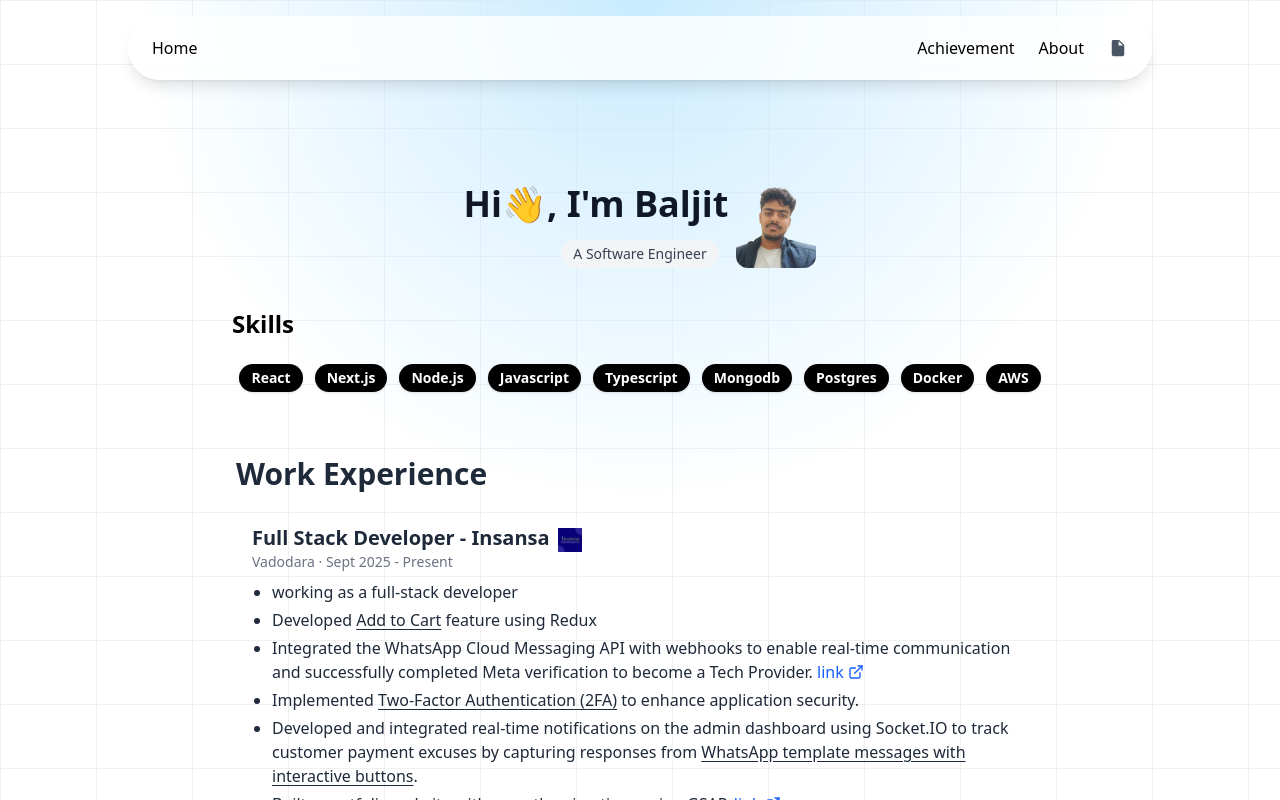
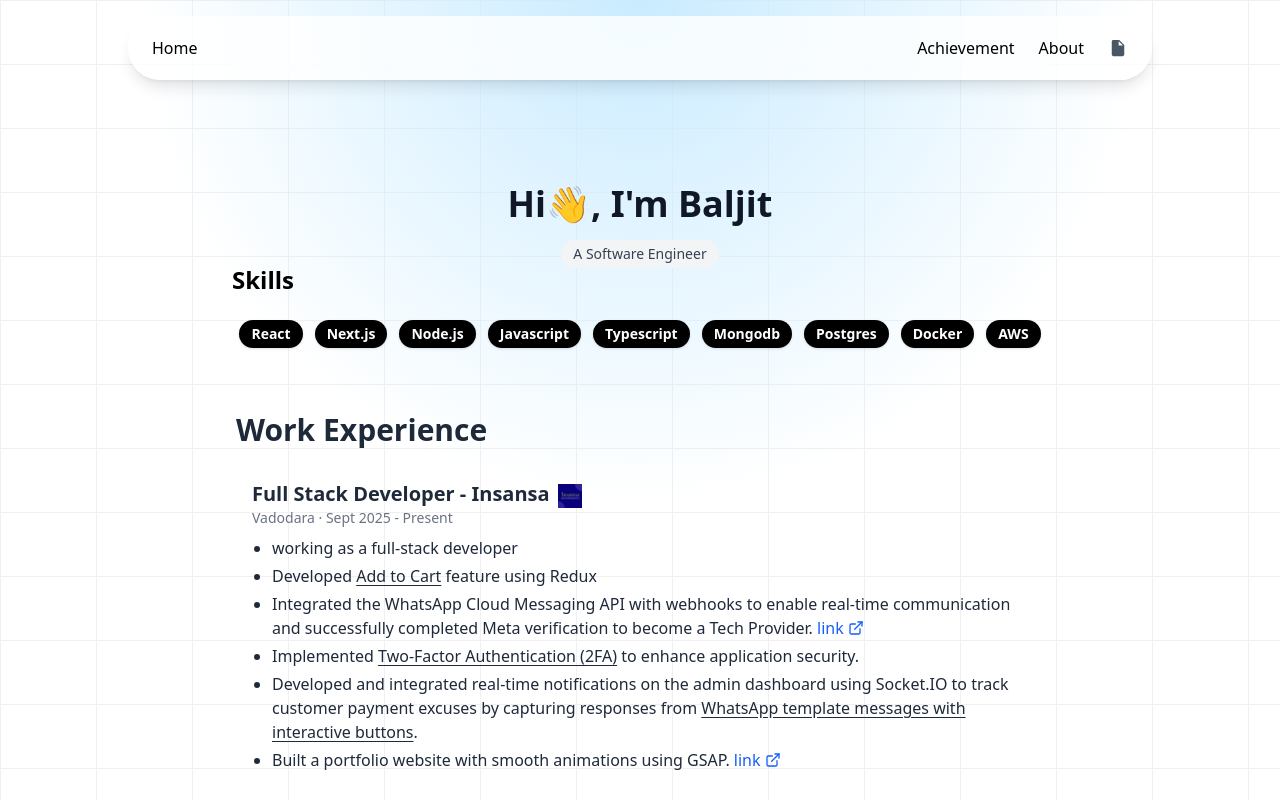
Before and after one commit to TheBaljitSingh/portfolio-v2, a React (Vite) app: page / in a window 1280 px wide. Shown: the top 800 px of the page. Built offline with nearby package versions, Linux system fonts and the light colour scheme.

Commit message:
commented img

```diff
--- a/src/pages/Home.jsx
+++ b/src/pages/Home.jsx
@@ -112,7 +112,7 @@ export default function Home() {
         <h1 className="text-4xl font-bold text-gray-900 mt-4 ">
           Hi👋, I'm Baljit
         </h1>
-        <img src={me} height={80} width={80} alt=""  className='rounded-xl'/>
+        {/* <img src={me} height={80} width={80} alt=""  className='rounded-xl'/> */}
         <span className=" md:absolute bg-gray-100 text-gray-700 text-sm px-3 py-1 rounded-full mt-4 md:mt-18 inline-block">
           A Software Engineer
         </span>
```
